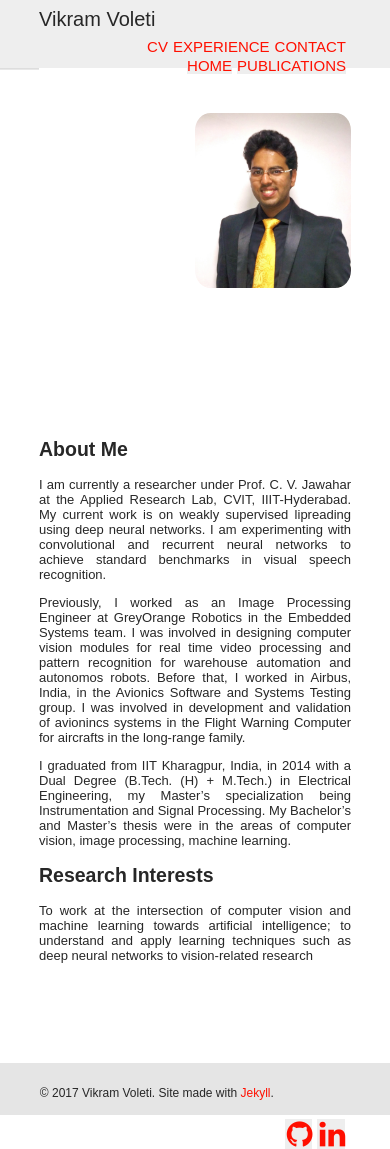
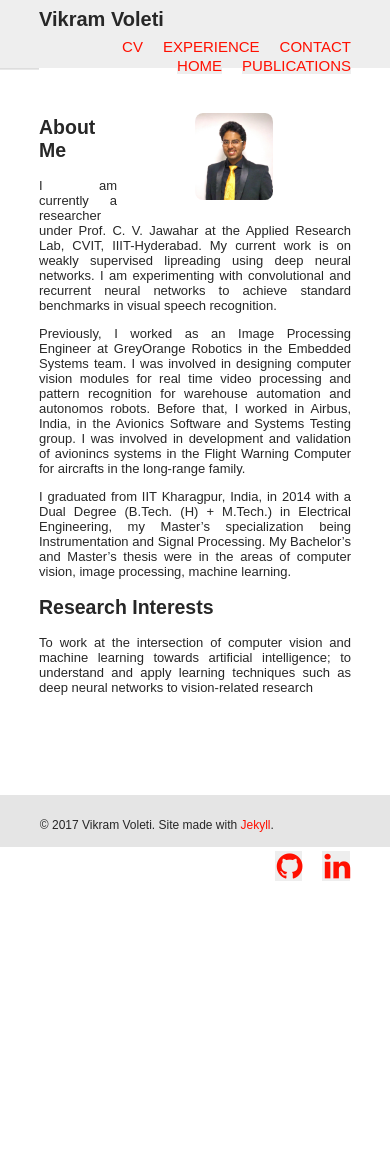
Before and after one commit to voletiv/voletiv.github.io, a Jekyll site: the page built from _pages/index.md, in a window 390 px wide and 1149 px high. Built offline with Jekyll 4.4.1, drawn with Linux system fonts in a browser that asks for light colours; nearby versions of some CDN libraries.

Commit message:
Mobile - width -> max-width, nav bar margin, publication margin
Former-commit-id: c7785cce3a8ad5f2ee41e27f9161de30eb47fe8d

```diff
--- a/_sass/_style.scss
+++ b/_sass/_style.scss
@@ -194,6 +194,7 @@
     }
     #author-name {
         font-size: 20px;
+        font-weight: bold;
     }
     .body-container {
         max-width: $med-width;
@@ -207,18 +208,15 @@
         margin-top: 5px;
     }
     .nav-list {
-        margin: 2px 5px 0px 0px;
+        margin: 2px 0px 0px 20px;
         background-color: #eeeeee;
     }
     .publications {
         width: 80%;
     }
     .publication-picture {
-        width: 80%;
-        img.center {
-            display: block;
-            margin: 0 auto;
-        }
+        max-width: 80%;
+        margin: 0px 10% 0px 10%;
     }
 }
 
--- a/_sass/typography.scss
+++ b/_sass/typography.scss
@@ -57,11 +57,8 @@
             margin: 0;
         }
         @media (max-width: $max-width) {
-            width: 50%;
-            img.center {
-                display: block;
-                margin: 0 auto;
-            }
+            max-width: 50%;
+            margin: 0px 25% 20px 25%;
         }
     }
     img {
```
